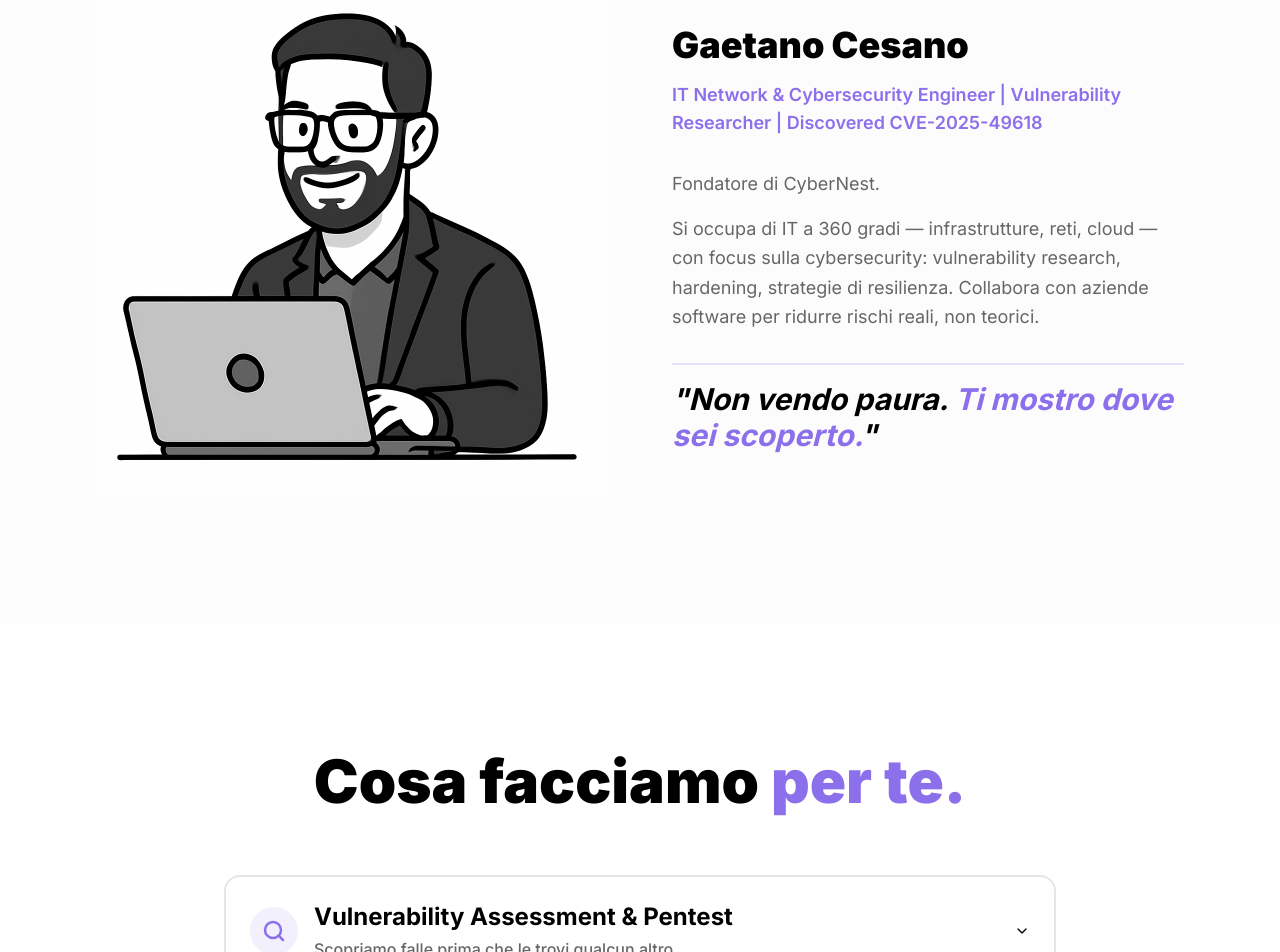
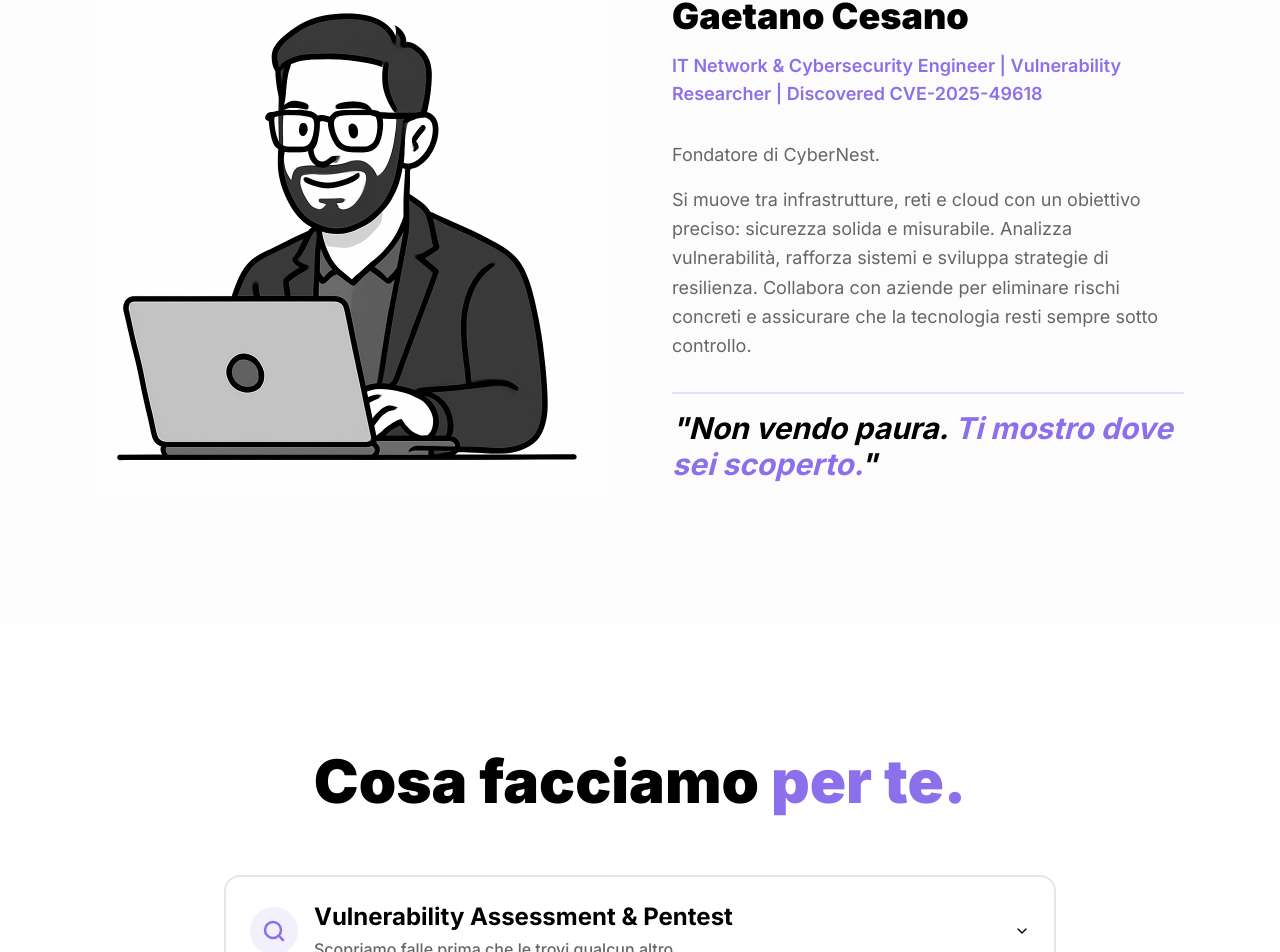
Before and after one commit to zSkallywag/zskallywag2.github.io, a React (Vite) app: page / in a window 1280 px wide. Shown: the part 3181-4133 px from the top of the page. Built offline with nearby package versions, Linux system fonts and the light colour scheme; the HTML template or start-up script is replaced by a standard one.

Commit message:
Update Founder.tsx

```diff
--- a/src/components/Founder.tsx
+++ b/src/components/Founder.tsx
@@ -55,9 +55,9 @@ export const Founder = () => {
             <div className="space-y-4 text-lg text-secondary leading-relaxed">
               <p>Fondatore di CyberNest.</p>
               <p>
-                Si occupa di IT a 360 gradi — infrastrutture, reti, cloud — con focus sulla cybersecurity:
-                vulnerability research, hardening, strategie di resilienza.
-                Collabora con aziende software per ridurre rischi reali, non teorici.
+                Si muove tra infrastrutture, reti e cloud con un obiettivo preciso: sicurezza solida e misurabile.
+                Analizza vulnerabilità, rafforza sistemi e sviluppa strategie di resilienza.
+                Collabora con aziende per eliminare rischi concreti e assicurare che la tecnologia resti sempre sotto controllo.
               </p>
             </div>
 
```
